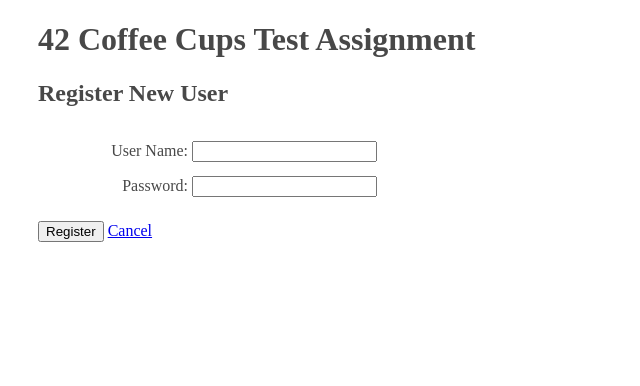
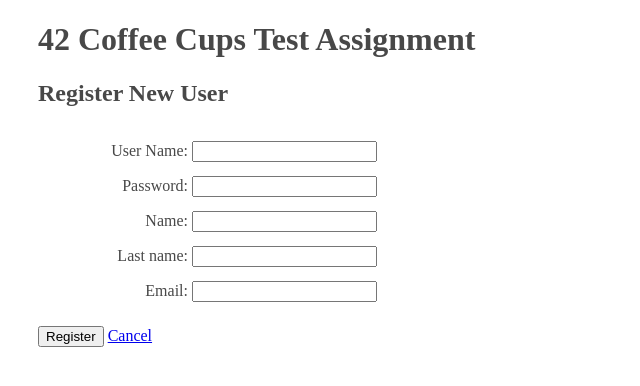
Before and after one commit to KSerge/CoffeeCups, a Django app: page /hello/register/ in a window 1280 px wide. Shown: the top 386 px of the page, without its empty margins (0-640 px from the left). Run offline with Django 3.2, Linux system fonts and the light colour scheme; parts of the project's set-up code (start-up, migrations or seed data) failed here and were passed over.

Commit message:
ticket:5 add additional data to register form

```diff
--- a/templates/hello/register.html
+++ b/templates/hello/register.html
@@ -23,6 +23,21 @@
             {{ user_form.password.errors }}
             {{ user_form.password }}
         </p>
+        <p>
+        <div class="label-wrapper"><label for="id_name">Name:</label></div>
+        {{ user_form.first_name.errors }}
+        {{ user_form.first_name }}
+        </p>
+        <p>
+        <div class="label-wrapper"><label for="id_last_name">Last name:</label></div>
+        {{ user_form.last_name.errors }}
+        {{ user_form.last_name }}
+        </p>
+        <p>
+        <div class="label-wrapper"><label for="id_email">Email:</label></div>
+        {{ user_form.email.errors }}
+        {{ user_form.email }}
+        </p>
     </div>
     <div class="command-buttons">
         <input type="submit" value="Register" />
```
